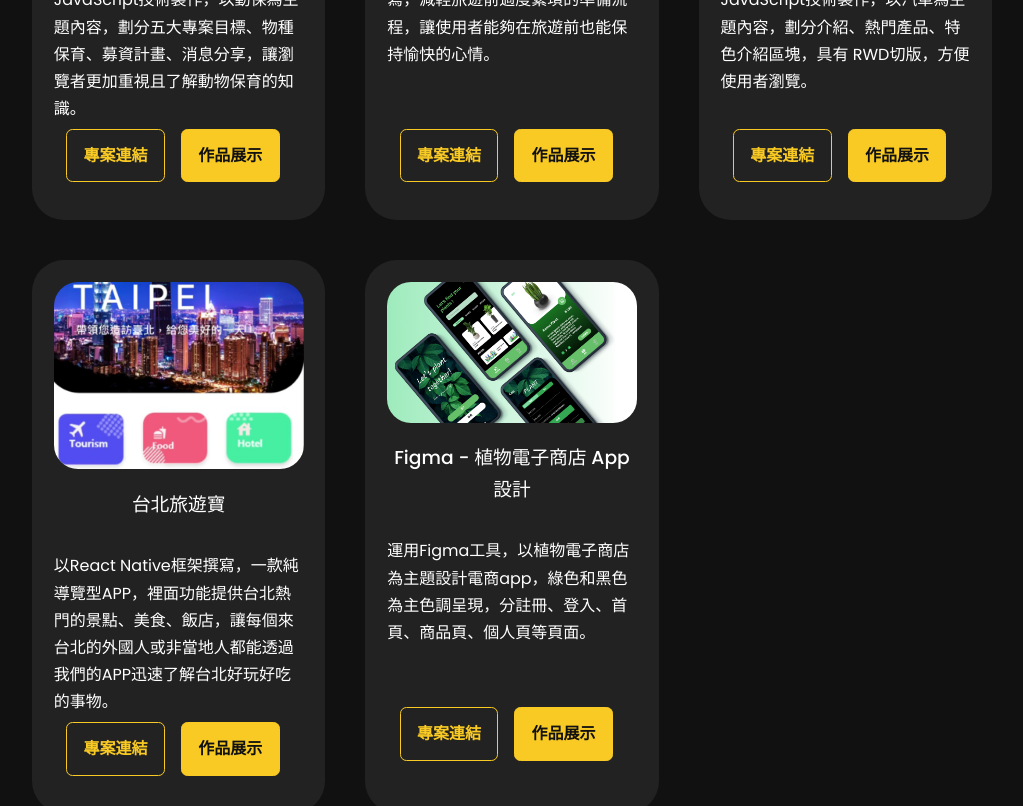
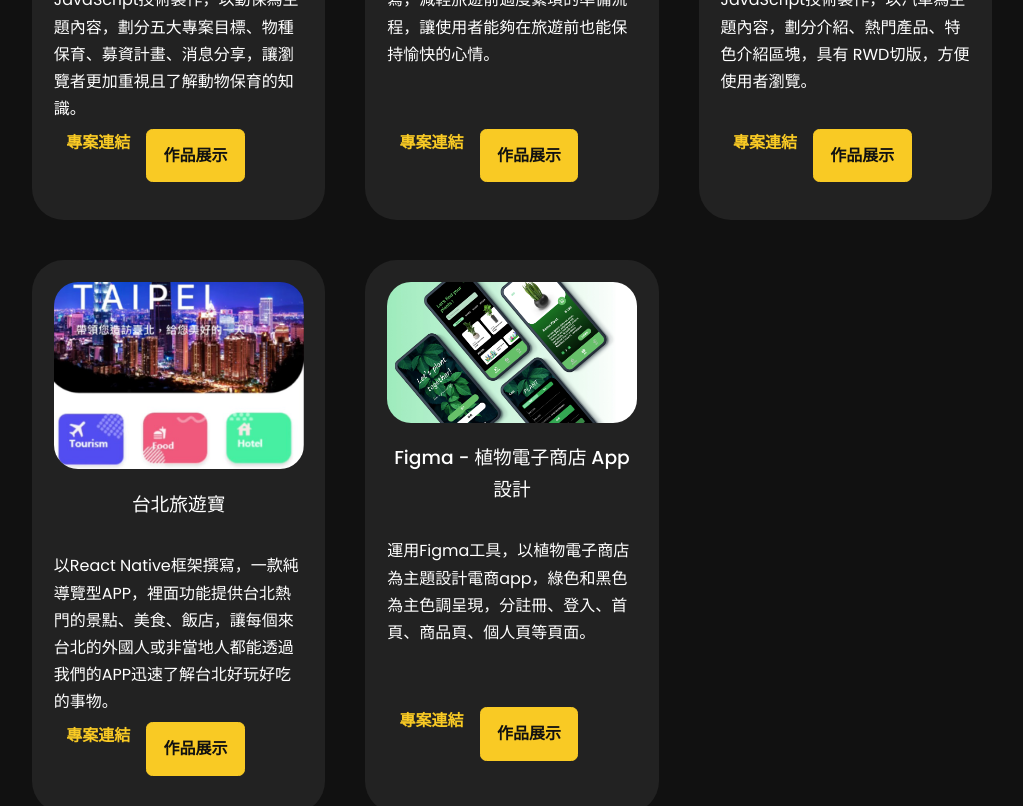
Before and after one commit to 02071819/tsengkuolun-portfolio, a React (Create React App) app: page / in a window 1280 px wide. Shown: the part 2940-3746 px from the top of the page, without its empty margins (128-1151 px from the left). Built offline with nearby package versions, Linux system fonts and the light colour scheme.

Commit message:
Update Experience.jsx

```diff
--- a/src/components/experience/Experience.jsx
+++ b/src/components/experience/Experience.jsx
@@ -90,7 +90,7 @@ const Experience = () => {
                 <h3 className="project-title">{title}</h3>
                 <p className="project-info">{content}</p>
                 <div className="portfolio__item-cta">
-                  <a href={github} className="btn" target="_blank">專案連結</a>
+                  <a href={github} className="link_btn" target="_blank">專案連結</a>
                   <a href={demo} className="btn btn-primary" target="_blank">作品展示</a>
                 </div>
               </div>
```
